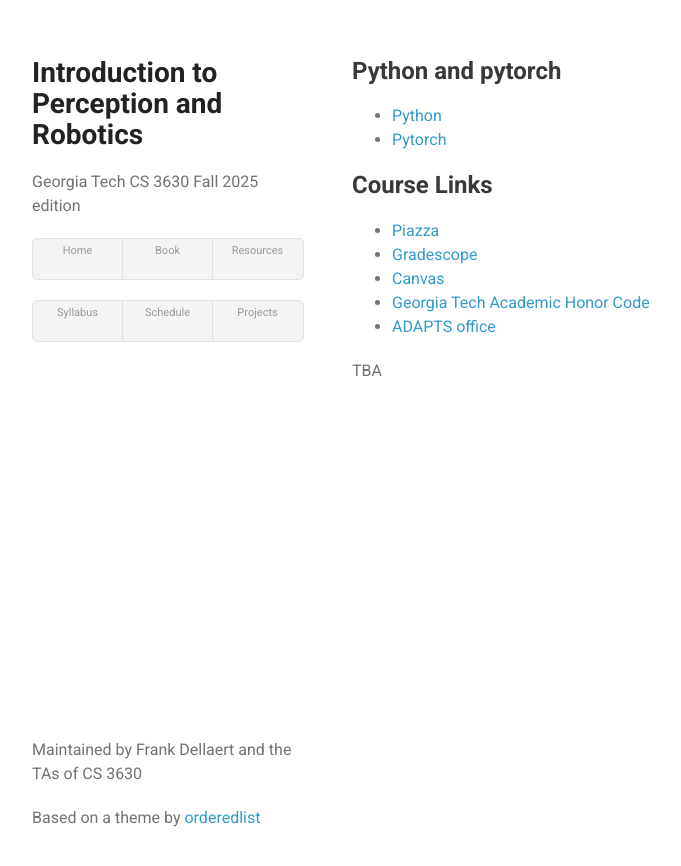
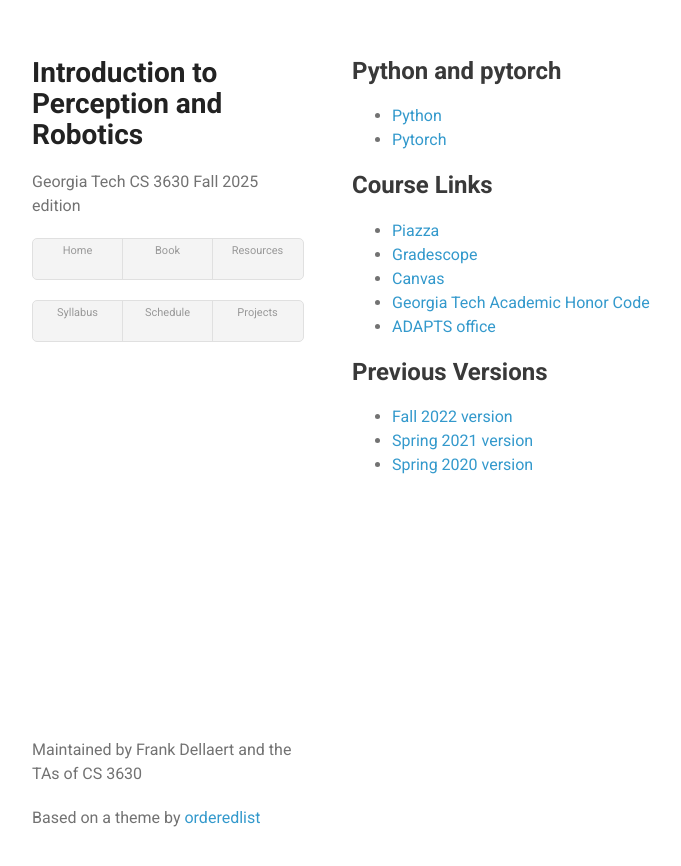
Before and after one commit to dellaert/25F-3630, a Jekyll site: the page built from resources.md, in a window 1280 px wide. Shown: the top 866 px of the page, without its empty margins (158-839 px from the left). Built offline with Jekyll 4.4.1, drawn with Linux system fonts in a browser that asks for light colours.

Commit message:
Add links to previous courses in resources.md

```diff
--- a/resources.md
+++ b/resources.md
@@ -15,4 +15,8 @@ title: Resources
 * [Georgia Tech Academic Honor Code](https://policylibrary.gatech.edu/student-life/academic-honor-code)
 * [ADAPTS office](https://www.adapts.gatech.edu)
 
-TBA
+## Previous Versions
+
+* [Fall 2022 version](https://dellaert.github.io/22F-3630/)
+* [Spring 2021 version](https://dellaert.github.io/21S-3630/)
+* [Spring 2020 version](https://dellaert.github.io/20S-3630/)
```
